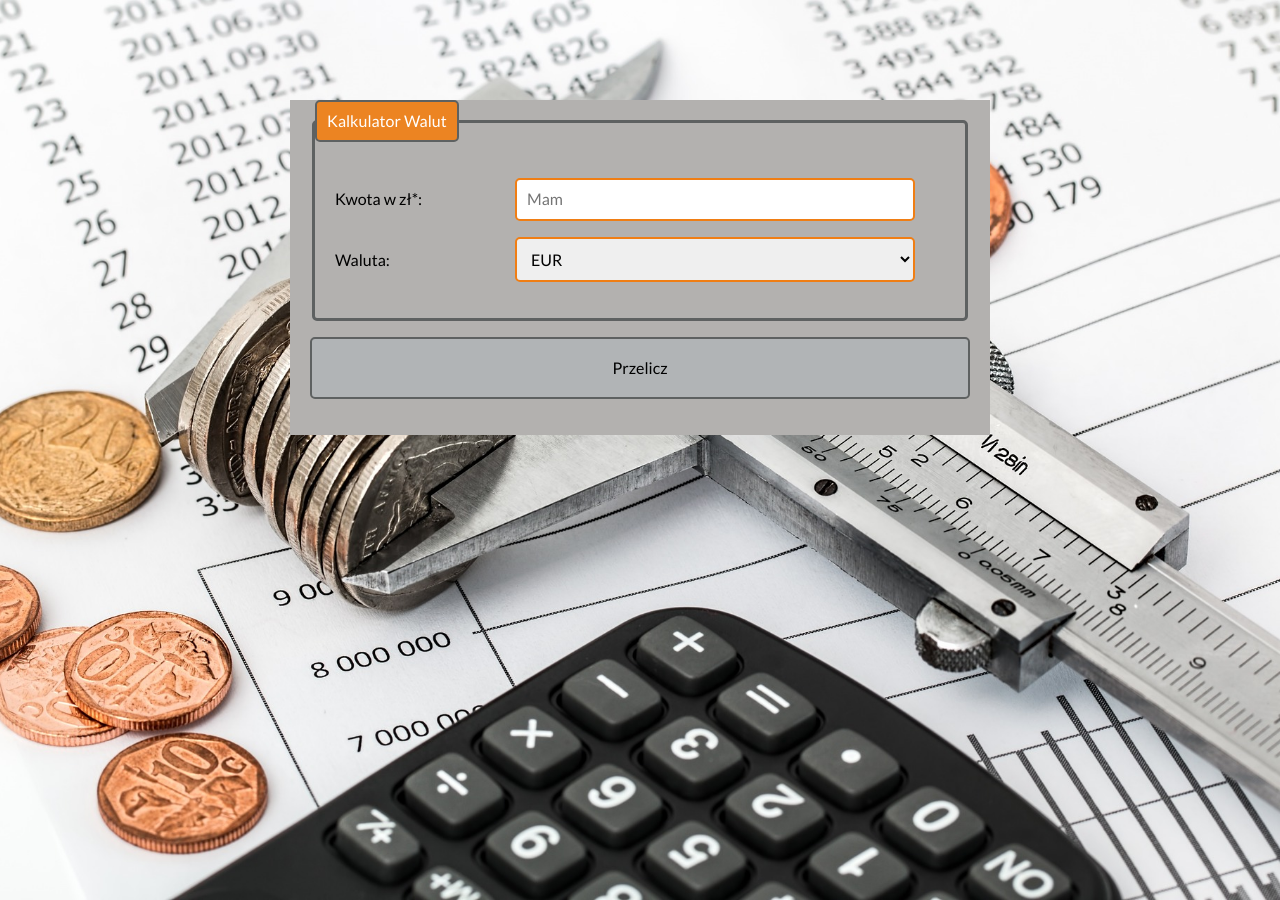
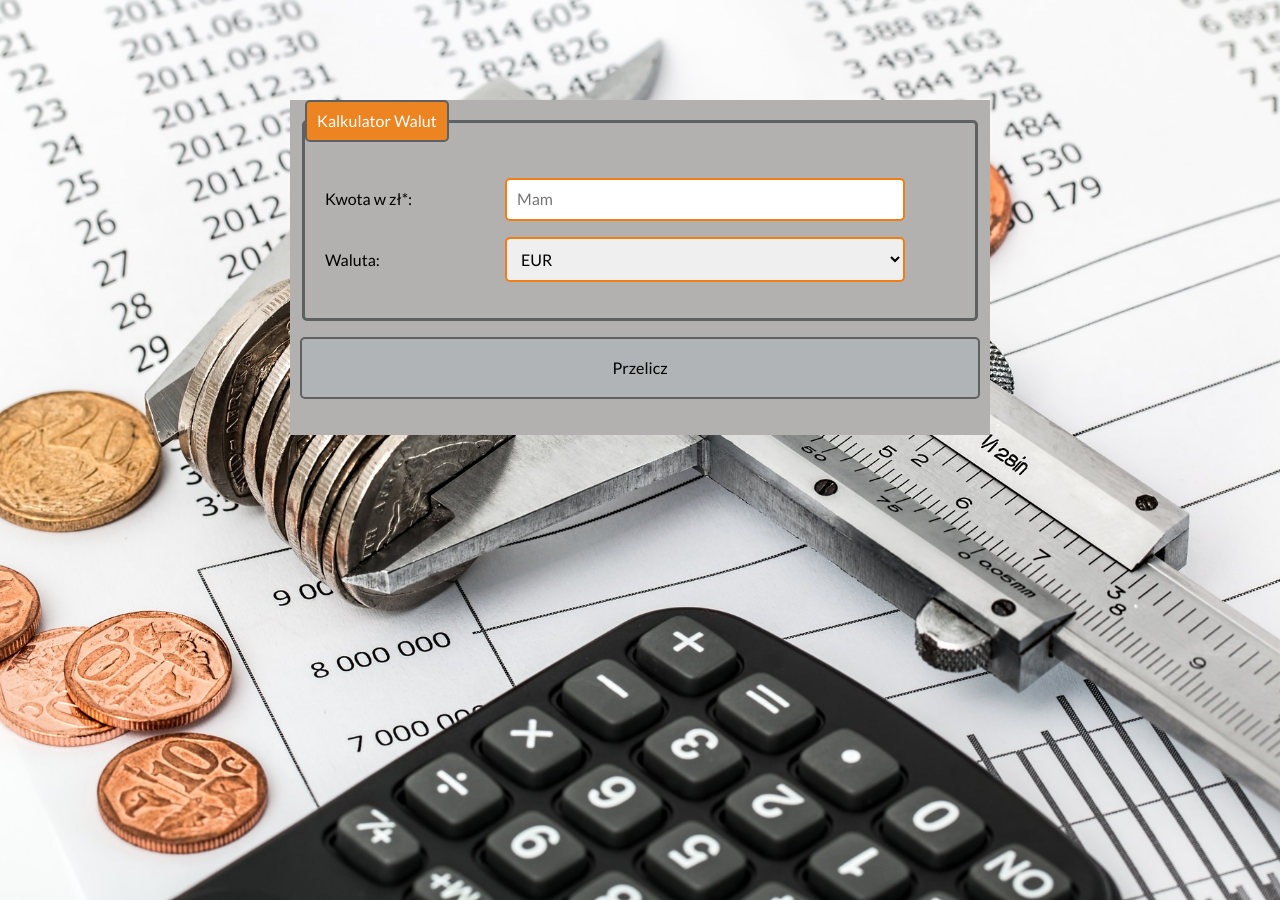
Before and after one commit to Krystian22FrontEnd/CurrencyConverter-React, a React (Create React App) app: page / in a window 1280 px wide. Built offline with nearby package versions, Linux system fonts and the light colour scheme.

Commit message:
deacreased padding width and added min worth for input on "0".

```diff
--- a/src/Container/style.css
+++ b/src/Container/style.css
@@ -1,7 +1,7 @@
 .container {
     max-width: 700px;
     margin: 0 auto;
-    padding: 0 20px;
+    padding: 0 10px;
     background-color: #b3b1af;
     margin-top: 100px;
 }
--- a/src/Form/index.js
+++ b/src/Form/index.js
@@ -46,6 +46,7 @@ const Form = () => {
               required
               placeholder="Mam"
               step="0.01"
+              min={"0"}
             />
           </label>
         </p>
```
